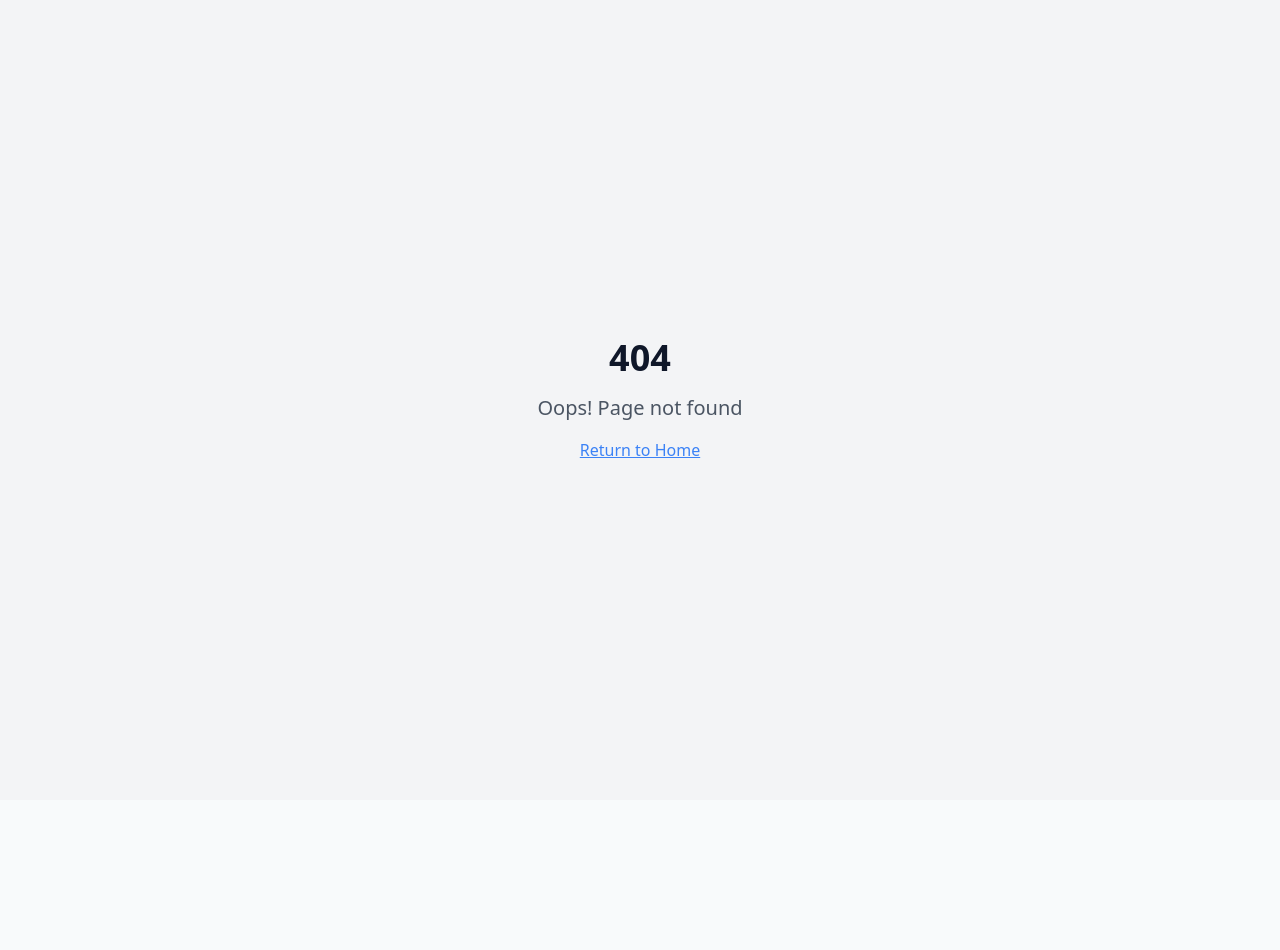
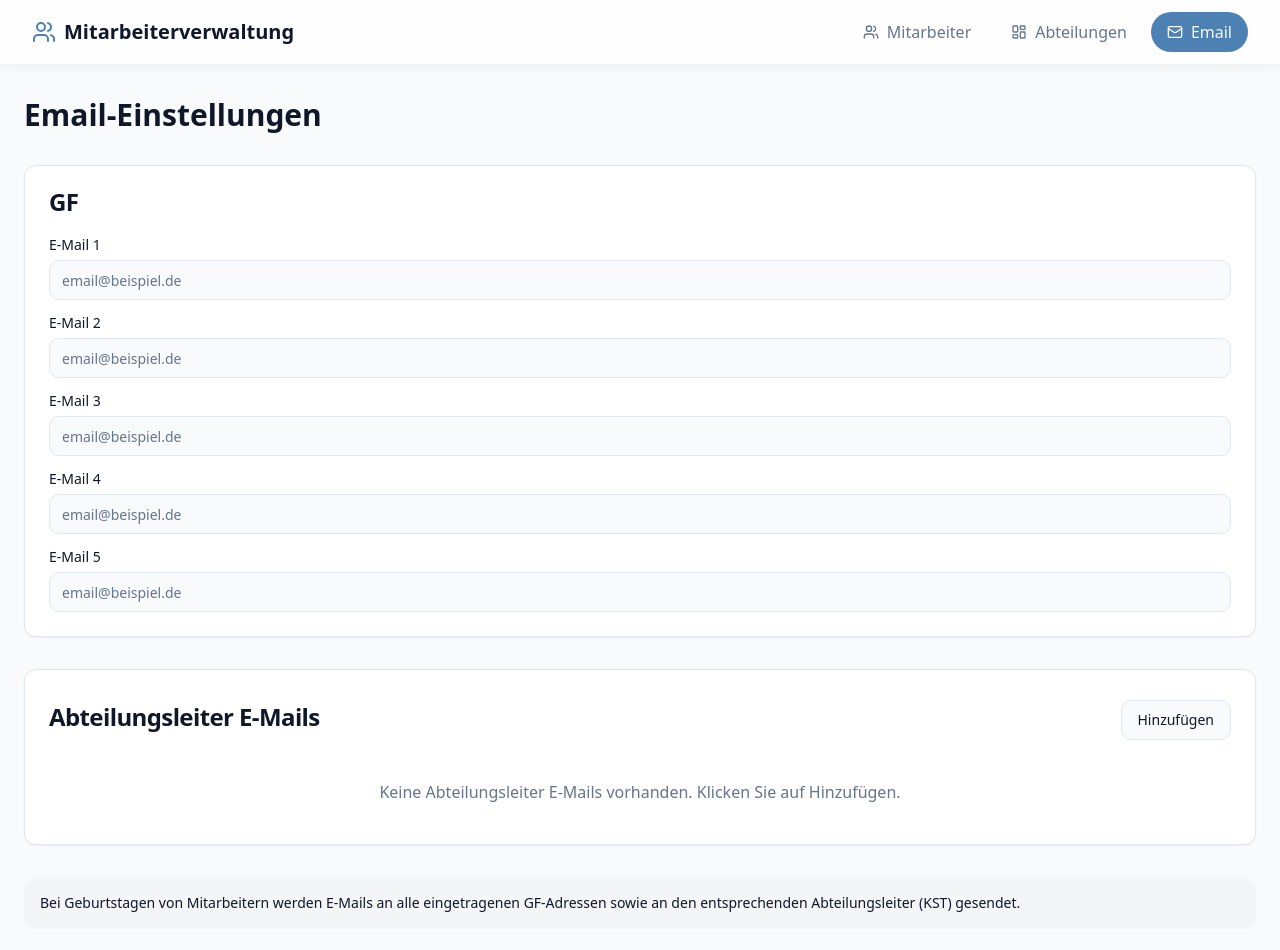
Before and after one commit to KalitoMero/lovable-employee-manager, a React (Vite) app: page /email in a window 1280 px wide. Before the commit this address had no page. Shown: the top 950 px of the page. Before the commit the page ends 800 px from the top, so only its background shows below. Built offline with nearby package versions, Linux system fonts and the light colour scheme.

Commit message:
Refactor: Remove birthday notifications and add email settings page
This commit removes the birthday notification feature and adds a new page for email settings. The new page includes fields for "GF" emails and department-specific email settings with cost center selection.

```diff
--- a/src/App.tsx
+++ b/src/App.tsx
@@ -7,6 +7,7 @@ import { BrowserRouter, Routes, Route } from "react-router-dom";
 import Index from "./pages/Index";
 import Departments from "./pages/Departments";
 import NotFound from "./pages/NotFound";
+import Email from "./pages/Email";
 
 const queryClient = new QueryClient();
 
@@ -19,6 +20,7 @@ const App = () => (
         <Routes>
           <Route path="/" element={<Index />} />
           <Route path="/departments" element={<Departments />} />
+          <Route path="/email" element={<Email />} />
           <Route path="*" element={<NotFound />} />
         </Routes>
       </BrowserRouter>
--- /dev/null
+++ b/src/components/EmailSettingsForm.tsx
@@ -0,0 +1,131 @@
+
+import React from 'react';
+import { Input } from '@/components/ui/input';
+import { Label } from '@/components/ui/label';
+import { Card, CardContent, CardHeader, CardTitle } from '@/components/ui/card';
+import { Select, SelectContent, SelectItem, SelectTrigger, SelectValue } from '@/components/ui/select';
+import { Button } from '@/components/ui/button';
+import { Trash } from 'lucide-react';
+import { EmailSettings } from '@/types';
+
+interface EmailSettingsFormProps {
+  emailSettings: EmailSettings;
+  updateGfEmail: (index: number, email: string) => void;
+  updateDepartmentEmail: (index: number, email: string, costCenter: string) => void;
+  removeDepartmentEmail: (index: number) => void;
+  availableCostCenters: string[];
+}
+
+const EmailSettingsForm: React.FC<EmailSettingsFormProps> = ({
+  emailSettings,
+  updateGfEmail,
+  updateDepartmentEmail,
+  removeDepartmentEmail,
+  availableCostCenters,
+}) => {
+  // Function to handle adding a new department email
+  const handleAddDepartmentEmail = () => {
+    const nextIndex = emailSettings.departmentEmails.length;
+    updateDepartmentEmail(nextIndex, '', availableCostCenters[0] || '');
+  };
+
+  return (
+    <div className="space-y-8">
+      <h1 className="text-3xl font-bold">Email-Einstellungen</h1>
+
+      {/* GF Emails Section */}
+      <Card>
+        <CardHeader>
+          <CardTitle>GF</CardTitle>
+        </CardHeader>
+        <CardContent>
+          <div className="grid gap-4">
+            {emailSettings.gf.map((email, index) => (
+              <div key={`gf-${index}`} className="grid gap-2">
+                <Label htmlFor={`gf-email-${index}`}>E-Mail {index + 1}</Label>
+                <Input
+                  id={`gf-email-${index}`}
+                  type="email"
+                  value={email}
+                  onChange={(e) => updateGfEmail(index, e.target.value)}
+                  placeholder="email@beispiel.de"
+                />
+              </div>
+            ))}
+          </div>
+        </CardContent>
+      </Card>
+
+      {/* Department Emails Section */}
+      <Card>
+        <CardHeader className="flex flex-row items-center justify-between">
+          <CardTitle>Abteilungsleiter E-Mails</CardTitle>
+          <Button onClick={handleAddDepartmentEmail} variant="outline" disabled={emailSettings.departmentEmails.length >= 10}>
+            Hinzufügen
+          </Button>
+        </CardHeader>
+        <CardContent>
+          {emailSettings.departmentEmails.length === 0 ? (
+            <p className="text-muted-foreground text-center py-4">
+              Keine Abteilungsleiter E-Mails vorhanden. Klicken Sie auf Hinzufügen.
+            </p>
+          ) : (
+            <div className="space-y-4">
+              {emailSettings.departmentEmails.map((item, index) => (
+                <div key={`dept-${index}`} className="grid grid-cols-[1fr_auto_auto] gap-4 items-end">
+                  <div className="grid gap-2">
+                    <Label htmlFor={`dept-email-${index}`}>E-Mail</Label>
+                    <Input
+                      id={`dept-email-${index}`}
+                      type="email"
+                      value={item.email}
+                      onChange={(e) => updateDepartmentEmail(index, e.target.value, item.costCenter)}
+                      placeholder="abteilungsleiter@beispiel.de"
+                    />
+                  </div>
+
+                  <div className="grid gap-2">
+                    <Label htmlFor={`dept-kst-${index}`}>KST</Label>
+                    <Select
+                      value={item.costCenter}
+                      onValueChange={(value) => updateDepartmentEmail(index, item.email, value)}
+                    >
+                      <SelectTrigger id={`dept-kst-${index}`} className="w-[110px]">
+                        <SelectValue placeholder="Wählen..." />
+                      </SelectTrigger>
+                      <SelectContent>
+                        {availableCostCenters.map((cc) => (
+                          <SelectItem key={cc} value={cc}>
+                            {cc}
+                          </SelectItem>
+                        ))}
+                      </SelectContent>
+                    </Select>
+                  </div>
+
+                  <Button
+                    variant="ghost"
+                    size="icon"
+                    onClick={() => removeDepartmentEmail(index)}
+                    className="mb-0.5"
+                  >
+                    <Trash className="h-5 w-5 text-destructive" />
+                  </Button>
+                </div>
+              ))}
+            </div>
+          )}
+        </CardContent>
+      </Card>
+
+      <div className="bg-muted p-4 rounded-lg">
+        <p className="text-sm">
+          Bei Geburtstagen von Mitarbeitern werden E-Mails an alle eingetragenen GF-Adressen
+          sowie an den entsprechenden Abteilungsleiter (KST) gesendet.
+        </p>
+      </div>
+    </div>
+  );
+};
+
+export default EmailSettingsForm;
--- a/src/components/Navigation.tsx
+++ b/src/components/Navigation.tsx
@@ -1,7 +1,7 @@
 
 import React from 'react';
 import { NavLink } from 'react-router-dom';
-import { Users, LayoutDashboard } from 'lucide-react';
+import { Users, LayoutDashboard, Mail } from 'lucide-react';
 
 const Navigation: React.FC = () => {
   return (
@@ -41,6 +41,20 @@ const Navigation: React.FC = () => {
             <LayoutDashboard className="h-4 w-4" />
             <span>Abteilungen</span>
           </NavLink>
+
+          <NavLink
+            to="/email"
+            className={({ isActive }) =>
+              `group px-4 py-2 rounded-full flex items-center space-x-2 transition-all duration-300 ${
+                isActive
+                  ? 'bg-primary text-primary-foreground'
+                  : 'text-muted-foreground hover:bg-accent'
+              }`
+            }
+          >
+            <Mail className="h-4 w-4" />
+            <span>Email</span>
+          </NavLink>
         </nav>
       </div>
     </header>
--- /dev/null
+++ b/src/hooks/useEmailSettings.ts
@@ -0,0 +1,85 @@
+
+import { useState, useEffect } from 'react';
+import { useLocalStorage } from './useLocalStorage';
+import { EmailSettings, DepartmentEmail } from '@/types';
+import { useEmployees } from './useEmployees';
+
+const EMPTY_GF_EMAILS = ['', '', '', '', ''];
+const DEFAULT_EMAIL_SETTINGS: EmailSettings = {
+  gf: EMPTY_GF_EMAILS,
+  departmentEmails: [],
+};
+
+export function useEmailSettings() {
+  const [emailSettings, setEmailSettings] = useLocalStorage<EmailSettings>(
+    'employee-manager-email-settings',
+    DEFAULT_EMAIL_SETTINGS
+  );
+  const { getCostCenters } = useEmployees();
+  const costCenters = getCostCenters();
+
+  // Update GF emails
+  const updateGfEmail = (index: number, email: string) => {
+    if (index < 0 || index >= 5) return;
+
+    const updatedGf = [...emailSettings.gf];
+    updatedGf[index] = email;
+
+    setEmailSettings({
+      ...emailSettings,
+      gf: updatedGf,
+    });
+  };
+
+  // Add or update department email
+  const updateDepartmentEmail = (index: number, email: string, costCenter: string) => {
+    const updatedDepartmentEmails = [...emailSettings.departmentEmails];
+
+    if (index >= 0 && index < updatedDepartmentEmails.length) {
+      // Update existing
+      updatedDepartmentEmails[index] = { email, costCenter };
+    } else if (index === updatedDepartmentEmails.length) {
+      // Add new
+      updatedDepartmentEmails.push({ email, costCenter });
+    }
+
+    setEmailSettings({
+      ...emailSettings,
+      departmentEmails: updatedDepartmentEmails,
+    });
+  };
+
+  // Remove department email
+  const removeDepartmentEmail = (index: number) => {
+    if (index < 0 || index >= emailSettings.departmentEmails.length) return;
+
+    const updatedDepartmentEmails = emailSettings.departmentEmails.filter((_, i) => i !== index);
+
+    setEmailSettings({
+      ...emailSettings,
+      departmentEmails: updatedDepartmentEmails,
+    });
+  };
+
+  // Get emails for notification based on employee's cost center
+  const getNotificationEmails = (employeeCostCenter: string): string[] => {
+    // Get all GF emails that are not empty
+    const gfEmails = emailSettings.gf.filter(email => email.trim() !== '');
+
+    // Get department-specific emails for the employee's cost center
+    const departmentEmail = emailSettings.departmentEmails
+      .find(item => item.costCenter === employeeCostCenter)?.email;
+
+    // Combine all emails, adding the department email if it exists
+    return departmentEmail ? [...gfEmails, departmentEmail] : gfEmails;
+  };
+
+  return {
+    emailSettings,
+    updateGfEmail,
+    updateDepartmentEmail,
+    removeDepartmentEmail,
+    getNotificationEmails,
+    availableCostCenters: costCenters,
+  };
+}
--- a/src/pages/Departments.tsx
+++ b/src/pages/Departments.tsx
@@ -3,7 +3,6 @@ import React from 'react';
 import { useEmployees } from '@/hooks/useEmployees';
 import DepartmentView from '@/components/DepartmentView';
 import Navigation from '@/components/Navigation';
-import EmailNotificationSettings from '@/components/EmailNotificationSettings';
 
 const Departments: React.FC = () => {
   const {
@@ -21,8 +20,6 @@ const Departments: React.FC = () => {
       <Navigation />
 
       <main className="flex-1 container py-8 px-4 md:px-6 animate-fade-in">
-        <EmailNotificationSettings />
-
         <DepartmentView
           costCenters={costCenters}
           getEmployeesByDepartment={getEmployeesByCostCenter}
--- /dev/null
+++ b/src/pages/Email.tsx
@@ -0,0 +1,33 @@
+
+import React from 'react';
+import { useEmailSettings } from '@/hooks/useEmailSettings';
+import Navigation from '@/components/Navigation';
+import EmailSettingsForm from '@/components/EmailSettingsForm';
+
+const Email: React.FC = () => {
+  const {
+    emailSettings,
+    updateGfEmail,
+    updateDepartmentEmail,
+    removeDepartmentEmail,
+    availableCostCenters,
+  } = useEmailSettings();
+
+  return (
+    <div className="min-h-screen flex flex-col bg-background">
+      <Navigation />
+
+      <main className="flex-1 container py-8 px-4 md:px-6 animate-fade-in">
+        <EmailSettingsForm
+          emailSettings={emailSettings}
+          updateGfEmail={updateGfEmail}
+          updateDepartmentEmail={updateDepartmentEmail}
+          removeDepartmentEmail={removeDepartmentEmail}
+          availableCostCenters={availableCostCenters}
+        />
+      </main>
+    </div>
+  );
+};
+
+export default Email;
--- a/src/pages/Index.tsx
+++ b/src/pages/Index.tsx
@@ -3,7 +3,6 @@ import React from 'react';
 import { useEmployees } from '@/hooks/useEmployees';
 import EmployeeList from '@/components/EmployeeList';
 import Navigation from '@/components/Navigation';
-import EmailNotificationSettings from '@/components/EmailNotificationSettings';
 
 const Index: React.FC = () => {
   const {
@@ -26,8 +25,6 @@ const Index: React.FC = () => {
       <Navigation />
 
       <main className="flex-1 container py-8 px-4 md:px-6 animate-fade-in">
-        <EmailNotificationSettings />
-
         <EmployeeList
           employees={employees}
           onAddEmployee={handleAddEmployee}
--- a/src/types/index.ts
+++ b/src/types/index.ts
@@ -8,7 +8,16 @@ export interface Employee {
   birthDate?: string; // Employee's birth date
 }
 
+export interface EmailSettings {
+  gf: string[]; // Array of GF emails (5 fields)
+  departmentEmails: DepartmentEmail[]; // Department specific emails
+}
+
+export interface DepartmentEmail {
+  email: string;
+  costCenter: string;
+}
+
 export interface AppSettings {
-  notificationEmail: string; // Email for birthday notifications
-  lastNotification?: string; // Last time a notification was sent
+  notificationEmail: string; // Email for notifications (keeping for backward compatibility)
 }
```
